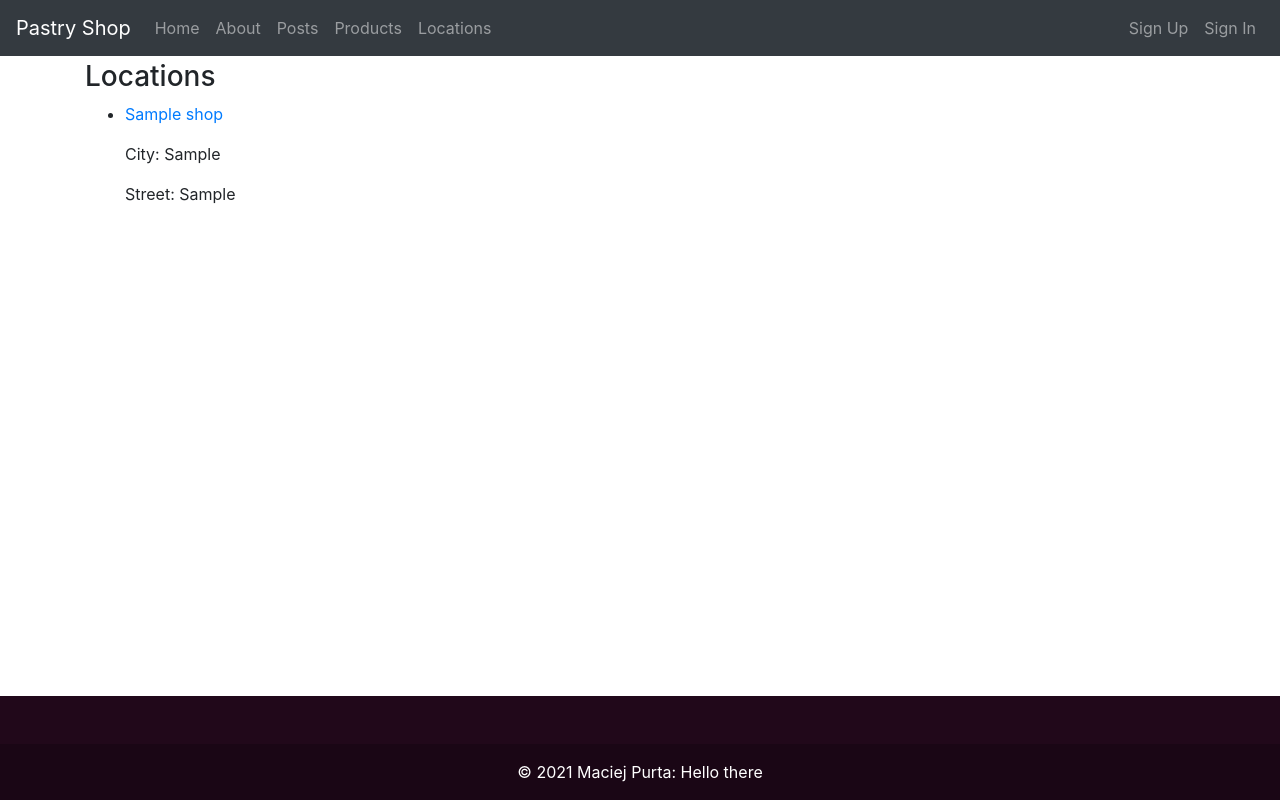
After one commit to Raekker/pastry-shop, a Django app: page /shop/shops/ in a window 1280 px wide. The commit adds this page. Run offline with Django 3.2, Linux system fonts and the light colour scheme; tables that the repository leaves empty hold one stand-in row (values such as "Sample post"); some libraries are stand-ins or nearby versions.

Commit message:
shop add shop list view

```diff
--- a/pastry_shop/shop/urls.py
+++ b/pastry_shop/shop/urls.py
@@ -11,6 +11,7 @@ from pastry_shop.shop.views import (
     CategoryCreateView,
     CategoryEditView,
     CategoryDeleteView,
+    ShopListView,
 )
 
 app_name = "shop"
@@ -36,4 +37,5 @@ urlpatterns = [
         CategoryDeleteView.as_view(),
         name="category-delete",
     ),
+    path("shops/", ShopListView.as_view(), name="shop-list"),
 ]
--- a/pastry_shop/shop/views.py
+++ b/pastry_shop/shop/views.py
@@ -9,7 +9,7 @@ from django.views.generic.edit import CreateView, UpdateView, DeleteView
 from django.views.generic.list import ListView
 
 from pastry_shop.shop.forms import ProductForm
-from pastry_shop.shop.models import Product, Category
+from pastry_shop.shop.models import Product, Category, Shop
 
 
 class ProductListView(ListView):
@@ -89,3 +89,9 @@ class CategoryDeleteView(DeleteView):
     model = Category
     template_name = "shop/category_confirm_delete.html"
     success_url = reverse_lazy("shop:category-list")
+
+
+class ShopListView(ListView):
+    model = Shop
+    template_name = "shop/shop_list.html"
+    context_object_name = "shops"
--- a/pastry_shop/templates/base.html
+++ b/pastry_shop/templates/base.html
@@ -81,7 +81,7 @@
               <a class="nav-link" href="{% url "shop:product-list" %}">Products</a>
             </li>
             <li class="nav-item">
-              <a class="nav-link" href="#">Locations</a>
+              <a class="nav-link" href="{% url "shop:shop-list" %}">Locations</a>
             </li>
           </ul>
           <ul class="navbar-nav mr-right">
--- /dev/null
+++ b/pastry_shop/templates/shop/shop_list.html
@@ -0,0 +1,26 @@
+{% extends "base.html" %}
+
+{% block title %}Locations{% endblock title %}
+
+{% block content %}
+<div>
+<div>
+  <h3>Locations</h3>
+  <ul>
+    {% for shop in shops %}
+    <li>
+    <p><a href="#">{{ shop.name }}</a></p>
+    <p>City: {{ shop.city }}</p>
+    <p>Street: {{ shop.street }}</p>
+    </li>
+    {% endfor %}
+  </ul>
+</div>
+{% if request.user.is_staff %}
+<div>
+  <a class="btn btn-primary" href="#">Edit</a>
+  <a class="btn btn-danger" href="#">Delete</a>
+</div>
+{% endif %}
+</div>
+{% endblock content %}
```
